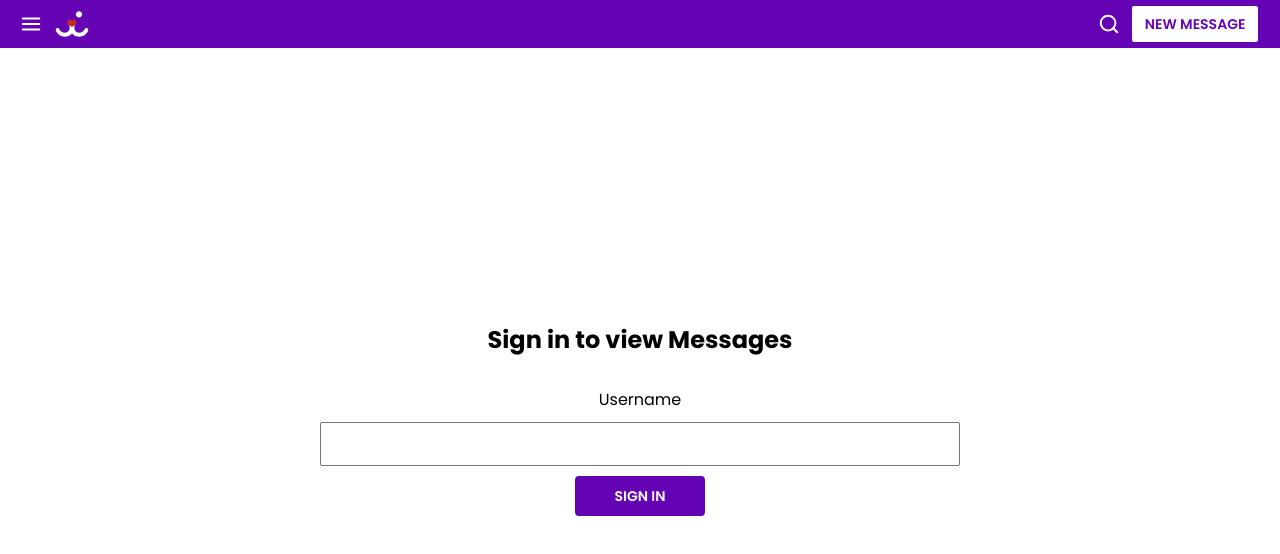
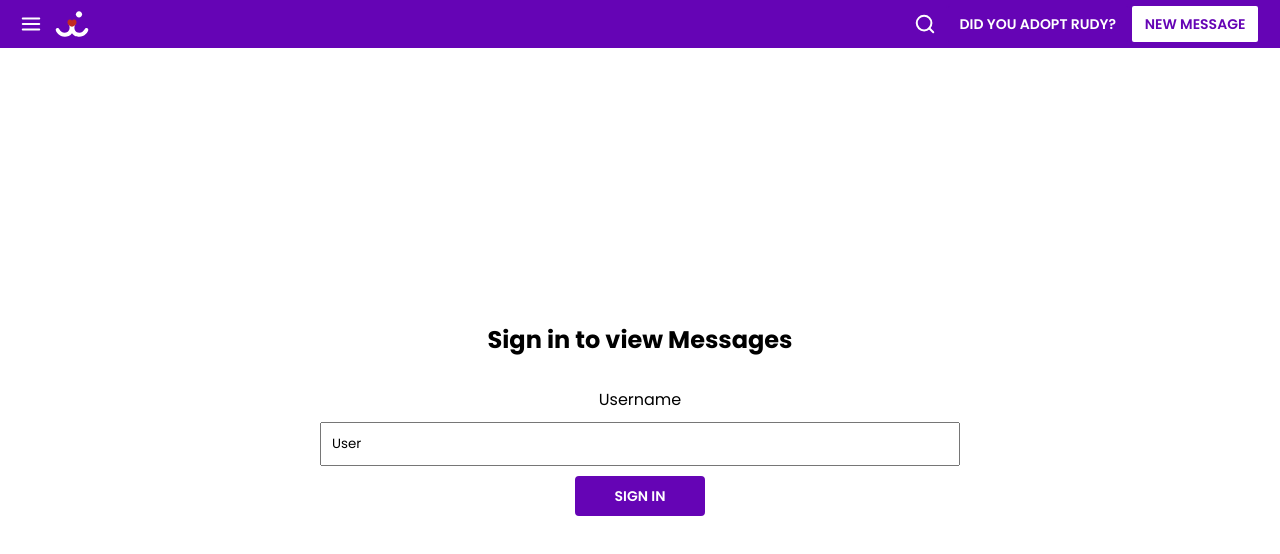
Before and after one commit to mlynner/purina-shelter-chat-app, a React (Create React App) app in the folder client/: page / in a window 1280 px wide. Shown: the top 554 px of the page. Built offline with nearby package versions, Linux system fonts and the light colour scheme; no server answers; the HTML template or start-up script is replaced by a standard one.

Commit message:
Add UserContext and app bar modal

```diff
--- a/client/src/App.js
+++ b/client/src/App.js
@@ -1,24 +1,27 @@
+import React from 'react';
 import { BrowserRouter, Routes, Route } from 'react-router-dom';
 import Home from './components/Home';
 import ChatPage from './components/ChatPage';
 import MessagesPage from './components/MessagesPage';
 import socketIO from 'socket.io-client';
 import AppBar from './components/AppBar';
+import { UserProvider } from './context/UserContext';
 
 const socket = socketIO.connect(process.env.REACT_APP_SOCKET_URL);
 
 function App() {
+
   return (
+    <UserProvider>
       <BrowserRouter>
         <AppBar />
-      <div>
           <Routes>
             <Route path="/" element={<Home socket={socket} />}></Route>
             <Route path="/chat" element={<ChatPage socket={socket} />}></Route>
             <Route path="/messages" element={<MessagesPage />}></Route>
           </Routes>
-      </div>
       </BrowserRouter>
+    </UserProvider>
   );
 }
 
--- a/client/src/components/AppBar.js
+++ b/client/src/components/AppBar.js
@@ -1,19 +1,33 @@
-import React from 'react';
+import React, { useContext, useState } from 'react';
 import { useNavigate } from 'react-router-dom';
 import menuIcon from '../assets/menu.svg';
 import searchIcon from '../assets/search.svg';
 import petfinderIcon from '../assets/mobile-logo.svg';
+import UserContext from '../context/UserContext';
+import { SHELTER_VIEW_KEY } from '../consts/const';
+import rudyModal from '../assets/rudy-adopt-modal.png';
+import Modal from './Modal';
 
 const AppBar = () => {
+  const { userName } = useContext(UserContext);
+  const [isModalOpen, setIsModalOpen] = useState(false);
   const navigate = useNavigate();
-
   const handleLeaveChat = () => {
     localStorage.removeItem('userName');
     navigate('/');
     window.location.reload();
   };
 
+  const openModal = () => {
+    setIsModalOpen(true);
+  };
+
+  const closeModal = () => {
+    setIsModalOpen(false);
+  };
+
   return (
+    <>
     <div className="appBar">
       <div>
         <img className="icon__menu" src={menuIcon} alt="navigation icon" />
@@ -21,9 +35,25 @@ const AppBar = () => {
       </div>
       <div>
         <img className="icon__search" src={searchIcon} alt="search icon" />
+        {userName !== SHELTER_VIEW_KEY &&(
+          <button onClick={openModal} className="btn btn__primary">Did you adopt Rudy?</button>
+        )}
         <button onClick={handleLeaveChat} className="btn btn__secondary">New Message</button>
       </div>
     </div>
+    <Modal isOpen={isModalOpen} onClose={closeModal}>
+      <div className="modal__user">
+        <div className="d__flex justify__content__center">
+          <img src={rudyModal} alt="adopt animal" />
+        </div>
+        <h2>Did you adopt Rudy?</h2>
+        <div className="btn__container d__flex justify__content__center">
+          <button onClick={closeModal} className="btn btn__secondary btn__rounded">No</button>
+          <button onClick={closeModal} className="btn btn__primary btn__rounded">Yes</button>
+        </div>
+      </div>
+    </Modal>
+    </>
   );
 };
 
--- a/client/src/components/ChatBody.js
+++ b/client/src/components/ChatBody.js
@@ -1,4 +1,4 @@
-import React, { useEffect, useState } from 'react';
+import React, { useEffect, useState, useContext } from 'react';
 import rudy from '../assets/dog.jpeg';
 import chatbotAvatar from '../assets/chatbot-avatar.svg';
 import janeAvatar from '../assets/jane-avatar.svg';
@@ -7,9 +7,10 @@ import rudyModal from '../assets/rudy-adopt-modal.png';
 import Modal from './Modal';
 import downCaret from '../assets/downCaretPrimary.svg'
 import { SHELTER_VIEW_KEY } from '../consts/const';
+import UserContext from '../context/UserContext';
 
 const ChatBody = ({ messages, botMessages, lastMessageRef }) => {
-  const [userName, setUserName] = useState('User');
+  const {userName, setUserName} = useContext(UserContext);
   const [senderAvatar, setSenderAvatar] = useState('You');
   const [recipientAvatar, setRecipientAvatar] = useState('You');
   const [isModalOpen, setIsModalOpen] = useState(false);
@@ -30,7 +31,11 @@ const ChatBody = ({ messages, botMessages, lastMessageRef }) => {
   }, []);
 
   const openModal = () => {
+    if (userName === SHELTER_VIEW_KEY) {
       setIsModalOpen(true);
+    } else {
+      window.open('https://ebullymatch.com/dog-adoption/');
+    }
   };
 
   const closeModal = () => {
@@ -87,7 +92,6 @@ const ChatBody = ({ messages, botMessages, lastMessageRef }) => {
         <div ref={lastMessageRef} />
       </div>
       <Modal isOpen={isModalOpen} onClose={closeModal}>
-        {userName === SHELTER_VIEW_KEY ? (
         <div className="modal__admin">
           <div className="d__flex justify__content__center">
             <img src={rudyModal} alt="adopt animal" />
@@ -112,18 +116,6 @@ const ChatBody = ({ messages, botMessages, lastMessageRef }) => {
             </label>
           </div>
         </div>
-        ) : (
-          <div className="modal__user">
-            <div className="d__flex justify__content__center">
-              <img src={rudyModal} alt="adopt animal" />
-            </div>
-            <h2>Did you adopt Rudy?</h2>
-            <div className="btn__container d__flex justify__content__center">
-              <button onClick={closeModal} className="btn btn__secondary btn__rounded">No</button>
-              <button onClick={closeModal} className="btn btn__primary btn__rounded">Yes</button>
-            </div>
-          </div>
-        )}
       </Modal>
     </>
   );
--- a/client/src/components/Home.js
+++ b/client/src/components/Home.js
@@ -1,10 +1,11 @@
-import React, { useState } from 'react';
+import React, { useContext } from 'react';
 import { useNavigate } from 'react-router-dom';
 import { SHELTER_VIEW_KEY } from '../consts/const';
+import UserContext from '../context/UserContext';
 
 const Home = ({ socket }) => {
   const navigate = useNavigate();
-  const [userName, setUserName] = useState('');
+  const { userName, setUserName } = useContext(UserContext);
 
   const handleSubmit = (e) => {
     e.preventDefault();
--- /dev/null
+++ b/client/src/context/UserContext.js
@@ -0,0 +1,24 @@
+// UserContext.js
+import React, { createContext, useState, useEffect } from 'react';
+import { SHELTER_VIEW_KEY } from '../consts/const';
+
+const UserContext = createContext();
+
+export const UserProvider = ({ children }) => {
+  const [userName, setUserName] = useState('User');
+
+  useEffect(() => {
+    const storedUserName = localStorage.getItem('userName');
+    if (storedUserName) {
+      setUserName(storedUserName === SHELTER_VIEW_KEY ? SHELTER_VIEW_KEY : storedUserName);
+    }
+  }, []);
+
+  return (
+    <UserContext.Provider value={{ userName, setUserName }}>
+      {children}
+    </UserContext.Provider>
+  );
+};
+
+export default UserContext;
```
Lines whose indentation alone changed are shown as unchanged.
